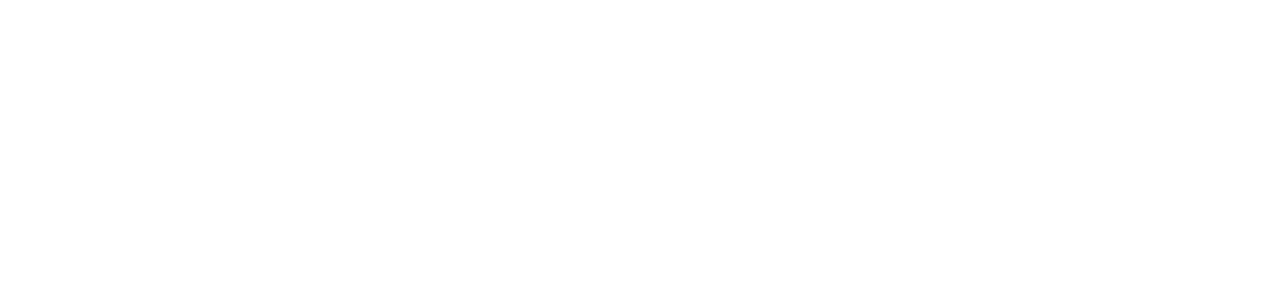
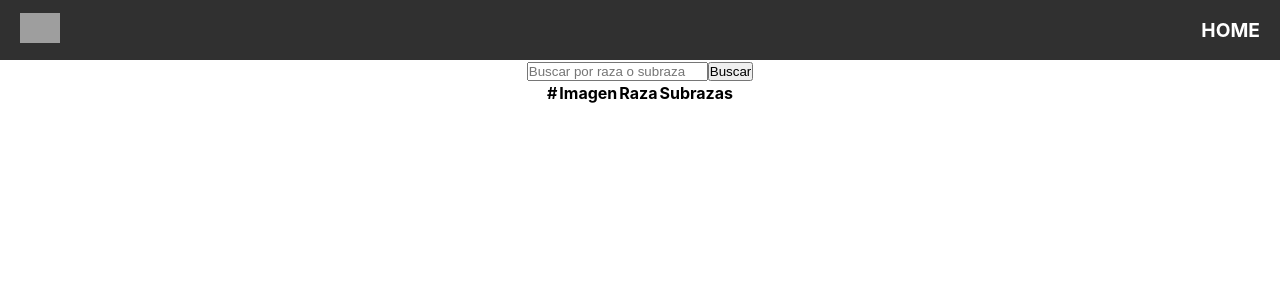
Before and after one commit to Hengers3012/Minnek-Test-for-Frontend-Position, a React (Create React App) app in the folder fetching-canine-insights/: page /admin in a window 1280 px wide. Before the commit this address had no page. Shown: the top 300 px of the page. Built offline with nearby package versions, Linux system fonts and the light colour scheme; grey boxes are pictures that could not be loaded.

Commit message:
feed: Admin

```diff
--- a/fetching-canine-insights/src/App.js
+++ b/fetching-canine-insights/src/App.js
@@ -1,5 +1,5 @@
 import { BrowserRouter as Router, Routes, Route } from "react-router-dom";
-import { Home, LandingPage, About, Contact } from "./Pages";
+import { Home, LandingPage, About, Contact, Admin } from "./Pages";
 import './App.css';
 
 function App() {
@@ -11,6 +11,7 @@
           <Route path="/home" element={<Home />} />
           <Route path="/about" element={<About />} />
           <Route path="/contact" element={<Contact />} />
+          <Route path="/admin" element={<Admin />} />
         </Routes>
       </div>
     </Router>
--- a/fetching-canine-insights/src/Components/NavBar/NavBar.jsx
+++ b/fetching-canine-insights/src/Components/NavBar/NavBar.jsx
@@ -28,9 +28,13 @@
               Contact
             </Link>
           </div>
+        ) : location.pathname === "/home" ? (
+          <Link to="/admin" className="nav-link">
+            Manage Dog
+          </Link>
         ) : (
-          <Link to="/command-and-conquer" className="nav-link">
-            Command and Conquer
+          <Link to="/home" className="nav-link">
+            HOME
           </Link>
         )}
       </div>
--- /dev/null
+++ b/fetching-canine-insights/src/Components/SearchBar/SearchBar.jsx
@@ -0,0 +1,21 @@
+import React, { useState } from "react";
+
+export default function SearchBar(onSearch) {
+  const { search, setSearch } = useState("");
+
+  const handleSearch = () => {
+    onSearch(search);
+  };
+
+  return (
+    <div>
+      <input
+        type="text"
+        placeholder="Buscar por raza o subraza"
+        value={search}
+        onChange={(e) => setSearch(e.target.value)}
+      />
+      <button onClick={handleSearch}>Buscar</button>
+    </div>
+  );
+}
--- /dev/null
+++ b/fetching-canine-insights/src/Pages/Admin/Admin.jsx
@@ -0,0 +1,31 @@
+import React from "react";
+import NavBar from "../../Components/NavBar/NavBar";
+import { SearchBar } from "../../Components";
+
+export default function Admin() {
+  return (
+    <div className="admin-page">
+      <header className="header">
+        <NavBar />
+      </header>
+
+      <main>
+        <section>
+          <SearchBar />
+        </section>
+        <section>
+          <table>
+            <thead>
+              <tr>
+                <th>#</th>
+                <th>Imagen</th>
+                <th>Raza</th>
+                <th>Subrazas</th>
+              </tr>
+            </thead>
+          </table>
+        </section>
+      </main>
+    </div>
+  );
+}
```
Also changed, not shown: fetching-canine-insights/src/Components/index.js (+4 -3 lines), fetching-canine-insights/src/Pages/index.js (+5 -4 lines).
